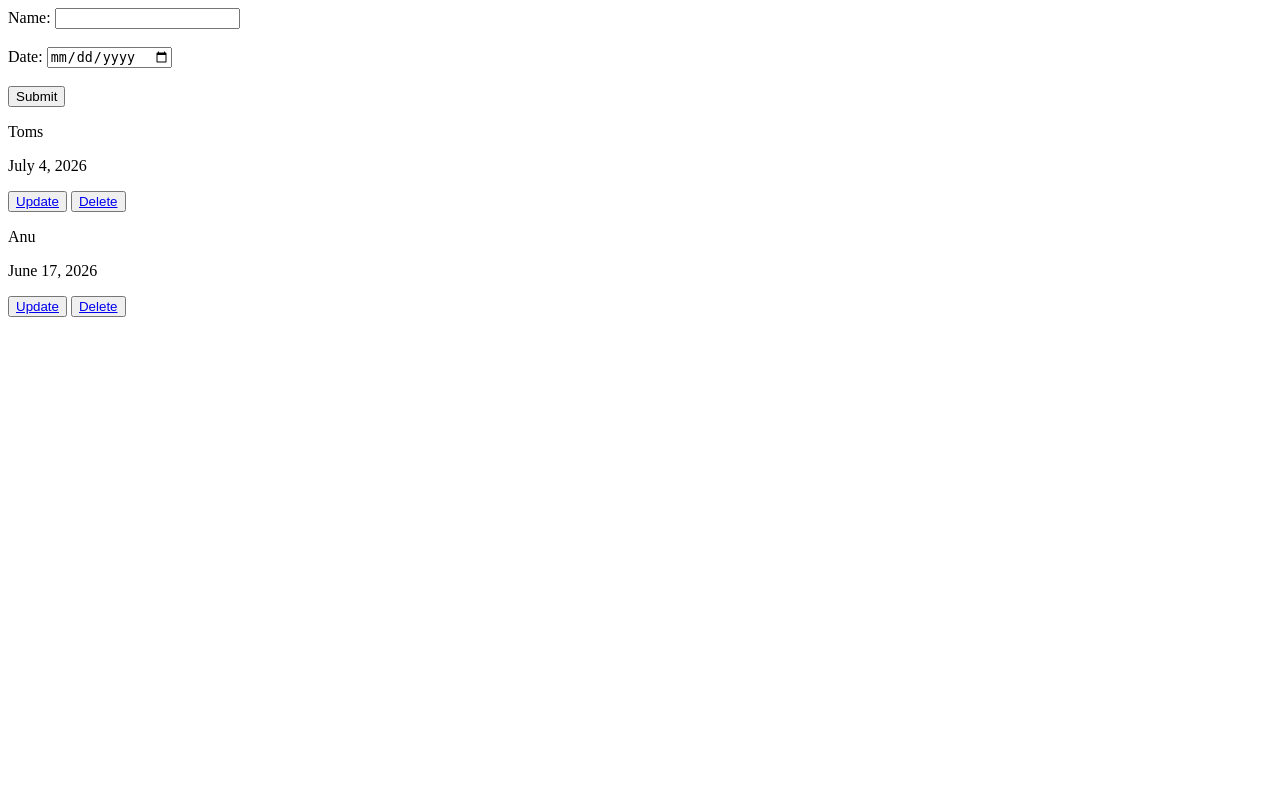
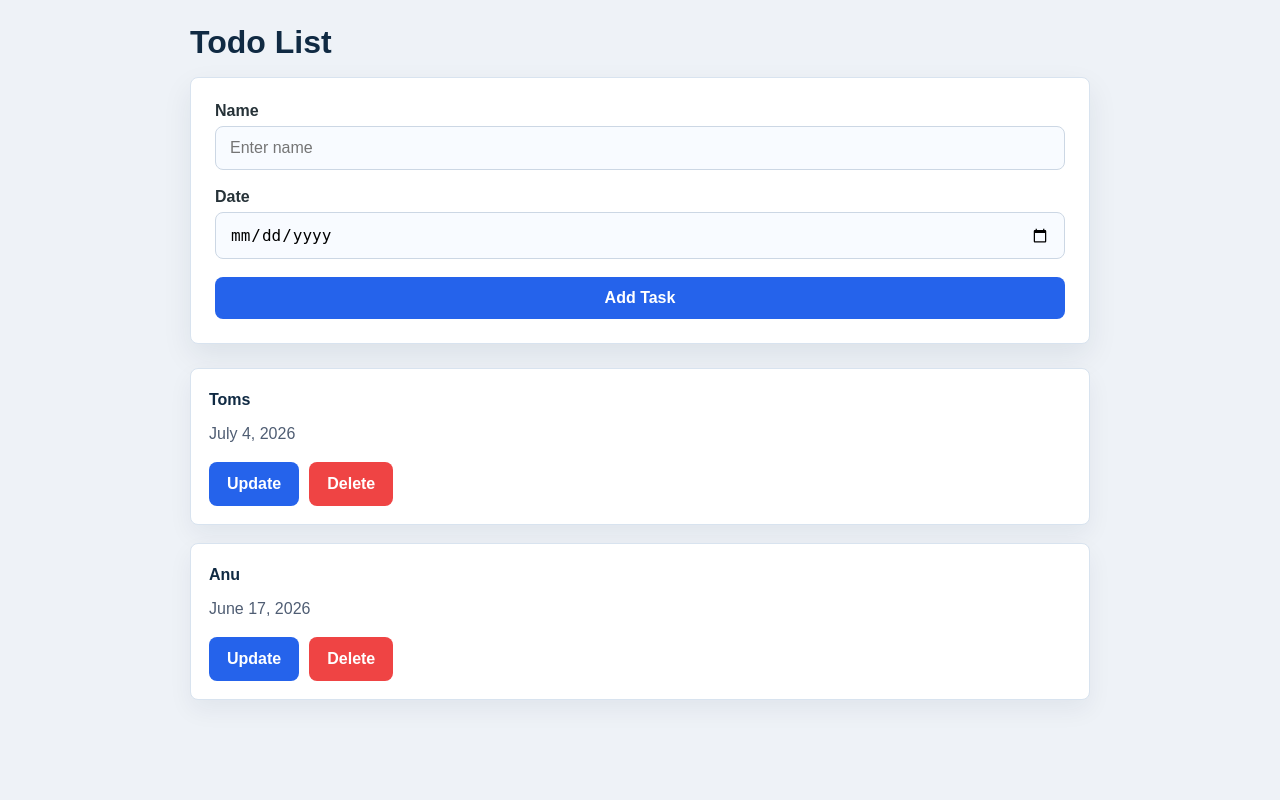
Before and after one commit to aloshitom10/todo-app, a Django app: page / in a window 1280 px wide. Run offline with Django 5.2, Linux system fonts and the light colour scheme; data comes from the database, SQL or seed files in the repository.

Commit message:
Add todo app styling

```diff
--- /dev/null
+++ b/myapp/static/myapp/style.css
@@ -0,0 +1,172 @@
+body {
+    margin: 0;
+    padding: 0;
+    min-height: 100vh;
+    font-family: Arial, Helvetica, sans-serif;
+    background: #eef2f7;
+    color: #263238;
+}
+
+.container {
+    width: min(95%, 900px);
+    margin: 0 auto;
+    padding: 24px;
+}
+
+h1, h2, h3 {
+    margin: 0 0 16px;
+    color: #102a43;
+}
+
+form {
+    background: #ffffff;
+    border: 1px solid #d8e3ef;
+    border-radius: 8px;
+    padding: 24px;
+    box-shadow: 0 12px 30px rgba(16, 42, 67, 0.08);
+    display: grid;
+    gap: 18px;
+    margin-bottom: 24px;
+}
+
+label {
+    display: block;
+    font-weight: 600;
+    margin-bottom: 6px;
+}
+
+input[type="text"],
+input[type="date"] {
+    box-sizing: border-box;
+    width: 100%;
+    padding: 12px 14px;
+    border: 1px solid #ccd7e4;
+    border-radius: 8px;
+    font-size: 16px;
+    background: #f8fbff;
+    transition: border-color 0.2s ease, box-shadow 0.2s ease;
+}
+
+input[type="text"]:focus,
+input[type="date"]:focus {
+    outline: none;
+    border-color: #5c8daf;
+    box-shadow: 0 0 0 4px rgba(92, 141, 175, 0.12);
+}
+
+button {
+    display: inline-flex;
+    align-items: center;
+    justify-content: center;
+    padding: 12px 20px;
+    border: none;
+    border-radius: 8px;
+    background: #2563eb;
+    color: #ffffff;
+    font-size: 16px;
+    font-weight: 600;
+    cursor: pointer;
+    transition: transform 0.15s ease, background-color 0.15s ease;
+}
+
+button:hover {
+    background-color: #1d4ed8;
+    transform: translateY(-1px);
+}
+
+.button {
+    display: inline-flex;
+    align-items: center;
+    justify-content: center;
+    min-height: 44px;
+    padding: 0 18px;
+    border-radius: 8px;
+    color: #ffffff;
+    font-weight: 700;
+    text-decoration: none;
+    transition: transform 0.15s ease, background-color 0.15s ease;
+}
+
+.button:hover {
+    transform: translateY(-1px);
+}
+
+.button-secondary {
+    background: #2563eb;
+}
+
+.button-secondary:hover {
+    background: #1d4ed8;
+}
+
+.button-danger {
+    background: #ef4444;
+}
+
+.button-danger:hover {
+    background: #dc2626;
+}
+
+.task-list {
+    display: grid;
+    gap: 18px;
+}
+
+.task-card {
+    background: #ffffff;
+    border: 1px solid #d8e3ef;
+    border-radius: 8px;
+    padding: 18px;
+    box-shadow: 0 10px 24px rgba(16, 42, 67, 0.06);
+}
+
+.task-card p {
+    margin: 0;
+    line-height: 1.6;
+}
+
+.task-card p:first-child {
+    font-weight: 700;
+    color: #102a43;
+}
+
+.task-card p + p {
+    margin-top: 8px;
+    color: #4f5d73;
+}
+
+.actions {
+    margin-top: 16px;
+    display: flex;
+    flex-wrap: wrap;
+    gap: 10px;
+}
+
+.actions button {
+    min-width: 120px;
+}
+
+.empty-state {
+    margin: 0;
+    padding: 18px;
+    background: #ffffff;
+    border: 1px dashed #aebed0;
+    border-radius: 8px;
+    color: #5f6f84;
+    text-align: center;
+}
+
+@media (max-width: 640px) {
+    form {
+        padding: 18px;
+    }
+
+    button,
+    .button {
+        width: 100%;
+    }
+
+    .actions {
+        flex-direction: column;
+    }
+}
--- a/myapp/templates/index.html
+++ b/myapp/templates/index.html
@@ -3,26 +3,44 @@
 <head>
     <meta charset="UTF-8">
     <meta name="viewport" content="width=device-width, initial-scale=1.0">
-    <title>Document</title>
+    <title>Todo List</title>
+    {% load static %}
+    <link rel="stylesheet" href="{% static 'myapp/style.css' %}">
 </head>
 <body>
-    <form method="POST">
-        {% csrf_token %}
-        <label for="name">Name:</label>
-        <input type="text" id="name" name="taskname"><br><br>
-        <label for="date">Date:</label>
-        <input type="date" id="date" name="taskdate"><br><br>
-        <button type="submit">Submit</button>
-    </form>
-    <div>
-        {% for i in item %}
-            <p>{{i.taskname}}</p>
-            <p>{{i.taskdate}}</p>
-            <button><a href="{% url 'update' i.id%}">Update</a></button>
+    <div class="container">
+        <h1>Todo List</h1>
 
-            <button><a href="{% url 'delete' i.id%}">Delete</a></button>
+        <form method="POST">
+            {% csrf_token %}
+            <div class="form-field">
+                <label for="name">Name</label>
+                <input type="text" id="name" name="taskname" placeholder="Enter name" required>
+            </div>
 
-        {% endfor %}
+            <div class="form-field">
+                <label for="date">Date</label>
+                <input type="date" id="date" name="taskdate" required>
+            </div>
+
+            <button type="submit">Add Task</button>
+        </form>
+
+        <div class="task-list">
+            {% for i in item %}
+                <div class="task-card">
+                    <p>{{ i.taskname }}</p>
+                    <p>{{ i.taskdate }}</p>
+
+                    <div class="actions">
+                        <a class="button button-secondary" href="{% url 'update' i.id %}">Update</a>
+                        <a class="button button-danger" href="{% url 'delete' i.id %}">Delete</a>
+                    </div>
+                </div>
+            {% empty %}
+                <p class="empty-state">No tasks yet. Add one above.</p>
+            {% endfor %}
+        </div>
     </div>
 </body>
 </html>
```
Also changed, not shown: myapp/templates/update.html (+18 -9 lines).
